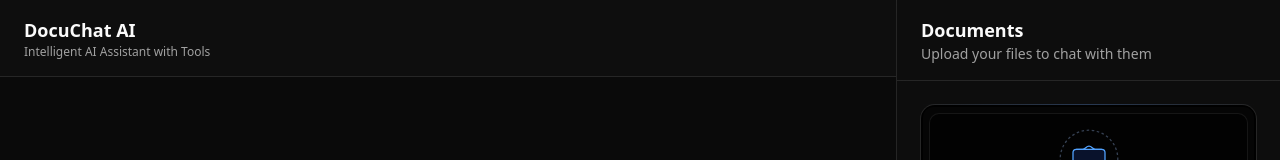
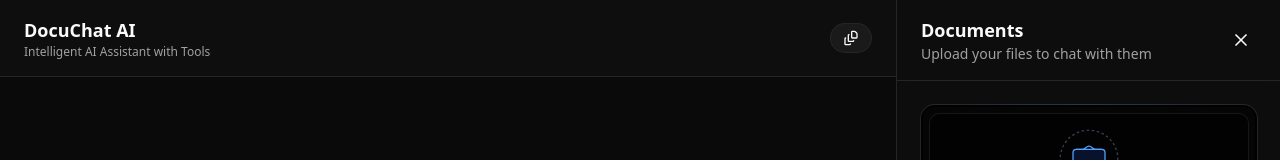
Before and after one commit to IzharMohammed/rag-chatbot, a Next.js app: page / in a window 1280 px wide. Shown: the top 160 px of the page. Built offline with nearby package versions, Linux system fonts and the light colour scheme.

Commit message:
fix:sidebar closing

```diff
--- a/app/page.tsx
+++ b/app/page.tsx
@@ -31,6 +31,7 @@
   const [uploadedFiles, setUploadedFiles] = useState<UploadedFile[]>([]);
   const [isTyping, setIsTyping] = useState(false);
   const [isUploadPanelOpen, setIsUploadPanelOpen] = useState(false);
+  const [isUploadPanelVisible, setIsUploadPanelVisible] = useState(true);
   const [totalTokens, setTotalTokens] = useState(0);
   const [showTokens, setShowTokens] = useState(false);
   const [detailedTokenUsage, setDetailedTokenUsage] =
@@ -182,6 +183,24 @@
                 </span>
               </div>
             )}
+
+            {/* Document panel toggle for desktop */}
+            <button
+              onClick={() => setIsUploadPanelVisible(!isUploadPanelVisible)}
+              className="hidden md:flex items-center gap-2 bg-muted/50 px-3 py-1.5 rounded-full border border-border/50 hover:bg-muted transition-colors"
+              title={
+                isUploadPanelVisible
+                  ? "Hide documents panel"
+                  : "Show documents panel"
+              }
+            >
+              <FileStack className="h-4 w-4 text-foreground" />
+              {uploadedFiles.length > 0 && (
+                <span className="text-xs font-medium">
+                  {uploadedFiles.length}
+                </span>
+              )}
+            </button>
           </div>
         </div>
 
@@ -285,17 +304,24 @@
       <div
         className={`
           fixed md:relative inset-y-0 right-0 z-50
-          w-full sm:w-96 md:w-96
           border-l border-border bg-card/30 backdrop-blur-sm
-          transform transition-transform duration-300 ease-in-out
+          transition-all duration-300 ease-in-out
           ${
+            // Mobile: use translate for slide effect
+            // Desktop: use width for collapse effect
             isUploadPanelOpen
               ? "translate-x-0"
               : "translate-x-full md:translate-x-0"
           }
+          ${
+            // Desktop width control
+            isUploadPanelVisible
+              ? "w-full sm:w-96 md:w-96"
+              : "w-full sm:w-96 md:w-0 md:border-l-0 md:overflow-hidden"
+          }
         `}
       >
-        <div className="flex h-full flex-col">
+        <div className="w-full h-full md:w-96 flex flex-col">
           {/* Upload Header */}
           <div className="border-b border-border px-4 sm:px-6 py-4">
             <div className="flex items-center justify-between">
@@ -306,8 +332,11 @@
                 </p>
               </div>
               <button
-                onClick={() => setIsUploadPanelOpen(false)}
-                className="md:hidden flex h-8 w-8 items-center justify-center rounded-lg hover:bg-muted transition-colors"
+                onClick={() => {
+                  setIsUploadPanelOpen(false);
+                  setIsUploadPanelVisible(false);
+                }}
+                className="flex h-8 w-8 items-center justify-center rounded-lg hover:bg-muted transition-colors"
                 aria-label="Close upload panel"
               >
                 <X className="h-5 w-5" />
```
